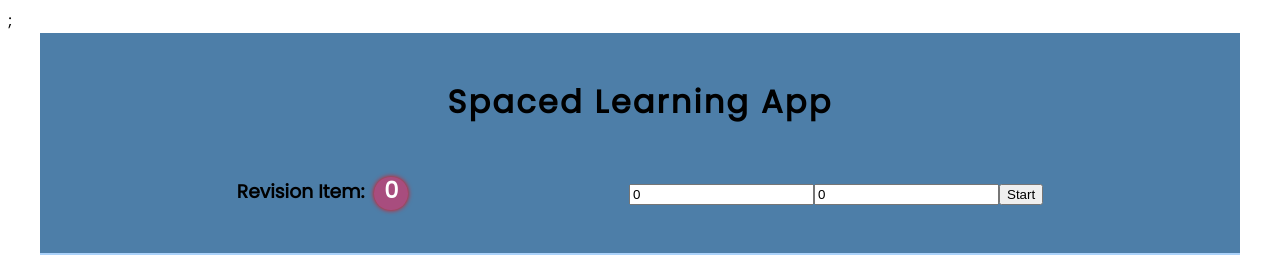
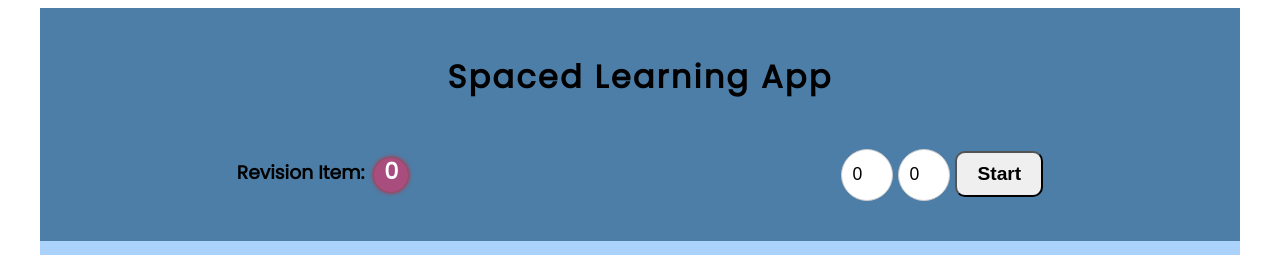
Before and after one commit to JeremyXZ/spaced-learning-frontend, a React (Create React App) app: page / in a window 1280 px wide. Shown: the top 255 px of the page. Built offline with nearby package versions, Linux system fonts and the light colour scheme; no server answers.

Commit message:
removed confetti, added React-toastify, refactored timer

```diff
--- a/package.json
+++ b/package.json
@@ -15,6 +15,7 @@
     "react-confetti-explosion": "^2.1.2",
     "react-dom": "^18.2.0",
     "react-scripts": "5.0.1",
+    "react-toastify": "^9.1.2",
     "react-use": "^17.4.0",
     "styled-components": "^5.3.9",
     "web-vitals": "^2.1.4",
--- a/src/components/App.js
+++ b/src/components/App.js
@@ -5,7 +5,8 @@ import Learning from "./Learning";
 import Revision from "./Revision";
 import Generator from "./Generator";
 import axios from "axios";
-import ConfettiExplosion from "react-confetti-explosion";
+import { ToastContainer } from "react-toastify";
+import "react-toastify/dist/ReactToastify.css";
 
 const baseURL = "http://localhost:4000/api/tasks/";
 
@@ -22,7 +23,6 @@ const App = () => {
   const [questions, setQuestions] = useState([]);
   const [isShown, setIsShown] = useState(false);
   const [revisionCount, setRevisionCount] = useState(0);
-  const [isExploding, setIsExploding] = React.useState(false);
 
   const dbInput = {
     subject: userInput.subject,
@@ -62,20 +62,10 @@ const App = () => {
 
   return (
     <>
-      <>
-        {isExploding && (
-          <ConfettiExplosion
-            force={0.6}
-            duration={3000}
-            particleCount={120}
-            width={1000}
-          />
-        )}
-      </>
-      ;
       <GlobalStyle />
       <Wrapper>
-        <Header revisionCount={revisionCount} setIsExploding={setIsExploding} />
+        <ToastContainer theme="colored" autoClose={false} />
+        <Header revisionCount={revisionCount} />
         <MainWrapper>
           <Learning
             userInput={userInput}
--- a/src/components/Revision.js
+++ b/src/components/Revision.js
@@ -15,13 +15,13 @@ const Revision = ({ isShown, setRevisionCount }) => {
       .then((response) => {
         const payload = response.data.payload;
         setSessions(payload);
-        setRevisionCount(sessions.length);
       })
       .catch((error) => {
         console.error(error);
       });
-  }, [currentDate, setRevisionCount, sessions]);
+  }, [currentDate, setSessions]);
 
+  setRevisionCount(sessions.length);
   return (
     <>
       {isShown && (
--- a/src/components/Timter.js
+++ b/src/components/Timter.js
@@ -1,7 +1,9 @@
 import moment from "moment";
 import React, { useState, useEffect } from "react";
+import styled from "styled-components";
+import { toast } from "react-toastify";
 
-function Timer({ setIsExploding }) {
+function Timer() {
   const [hours, setHours] = useState(0);
   const [minutes, setMinutes] = useState(0);
   const [timeLeft, setTimeLeft] = useState(null);
@@ -27,7 +29,7 @@ function Timer({ setIsExploding }) {
 
   const handleStop = () => {
     setIsActive(false);
-    setIsCompleted(true);
+    setIsCompleted(false);
     setTimeLeft(null);
   };
 
@@ -40,13 +42,21 @@ function Timer({ setIsExploding }) {
     } else if (isActive && timeLeft !== null && timeLeft <= 0) {
       setIsCompleted(true);
       setTimeLeft(null);
-      setIsExploding(true);
+      toast.success("Time is up! Please stop your current task.", {
+        position: "top-center",
+        autoClose: false,
+        hideProgressBar: false,
+        closeOnClick: true,
+        pauseOnHover: true,
+        draggable: true,
+        progress: undefined,
+      });
     }
     return () => clearInterval(interval);
-  }, [isActive, timeLeft, setIsExploding]);
+  }, [isActive, timeLeft]);
 
   return (
-    <div>
+    <Wrapper>
       <input type="number" value={hours} onChange={handleHoursChange} />
       <input type="number" value={minutes} onChange={handleMinutesChange} />
       {!isActive && !isCompleted && (
@@ -58,8 +68,33 @@ function Timer({ setIsExploding }) {
           <p>Time left: {moment.utc(timeLeft).format("HH:mm:ss")}</p>
         </div>
       )}
-    </div>
+    </Wrapper>
   );
 }
+const Wrapper = styled.div`
+  & input {
+    border-radius: 50%;
+    border: 1px solid #ccc;
+    padding: 10px;
+    width: 30px;
+    height: 30px;
+    margin-right: 5px;
+    font-size: 1.1em;
+  }
+  & button {
+    font-size: 1.2em;
+    font-weight: bolder;
+    padding: 10px 20px;
+    border-radius: 10px;
+  }
+  & p {
+    color: white;
+    font-size: 1.2em;
+    border-radius: 10px;
+    text-align: center;
+    background-color: #a84d7e;
+    padding: 5px;
+  }
+`;
 
 export default Timer;
```
Also changed, not shown: 1 other file (tests, documents, lock files or other folders).
